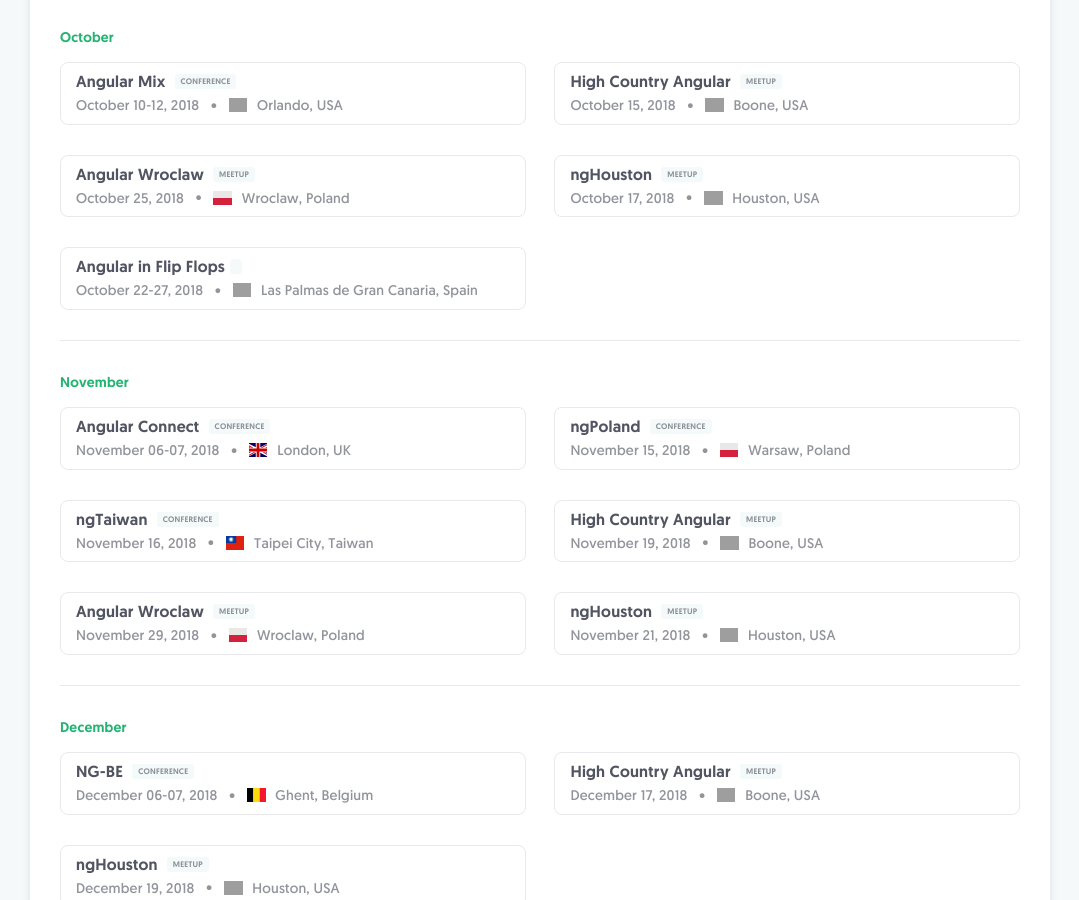
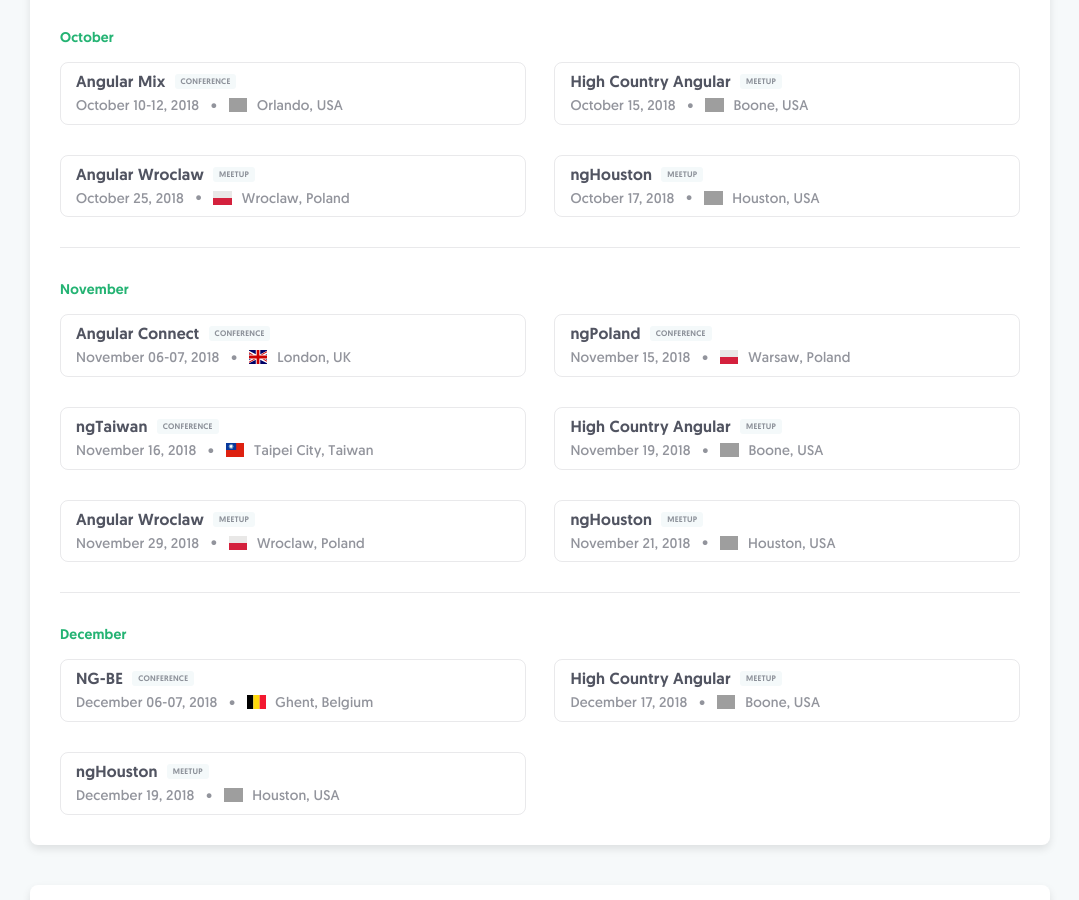
Before and after one commit to zhangen69/angularconferences.github.io, a Jekyll site: the page built from index.html, in a window 1280 px wide and 900 px high, scrolled down 1264 px. Shown: the whole window, without its empty margins (100-1179 px from the left). Built offline with Jekyll 4.4.1, drawn with Linux system fonts in a browser that asks for light colours; some of the changed lines change nothing that is shown; grey boxes are pictures that could not be loaded.

Commit message:
Revert "Add Angular in Flip Flops"

```diff
--- a/_data/2018.json
+++ b/_data/2018.json
@@ -39,7 +39,7 @@
         "twitter": "yuxiglobal"
       }
     },
-    {
+      {
       "metadata": {
         "country_code": "US",
         "location": "Boone",
@@ -136,22 +136,6 @@
         "meetup": "https://www.meetup.com/ngHouston/events/wbghxpyxnbwb/",
         "twitter": "ng_Houston"
       }
-    },
-    {
-      "metadata": {
-        "country_code": "ES",
-        "location": "Las Palmas de Gran Canaria",
-        "title": "Angular in Flip Flops",
-        "date": "22-27",
-        "logo": "angularinff.png",
-        "type": "bootcamp",
-        "desc": "Angular in Flip Flops is a knowledge-and-action-packed Angular training course. We spend 7-days in a remote location in stunning Las Palmas in Gran Canaria.  The event is designed to help professional developers to find focus and to move their Angular knowledge to the next level, while having fun (in flip flops)."
-      },
-      "links": {
-        "web": "https://www.codecamps.com/aiff4/",
-        "youtube": "https://www.youtube.com/channel/UCW6i686k6-n7avcwgoWX1XQ",
-        "twitter": "angularinFF"
-      }
     }
   ],
   "November": [
@@ -215,7 +199,7 @@
         "youtube": "https://www.youtube.com/channel/UCHN0UT6xV5HGEvK7l2tTapw",
         "meetup": "https://www.meetup.com/High-Country-Angular/",
         "twitter": "ngHighCountry"
-      }
+       }
     },
     {
       "metadata": {
```
Also changed, not shown: assets/img/confs/angularinff.png (deleted).
